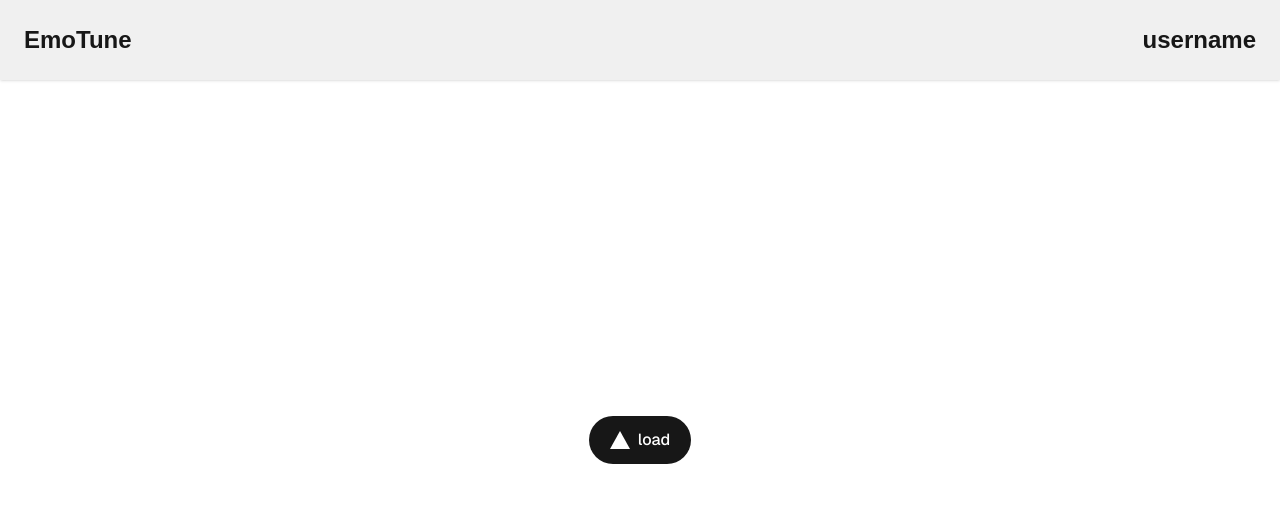
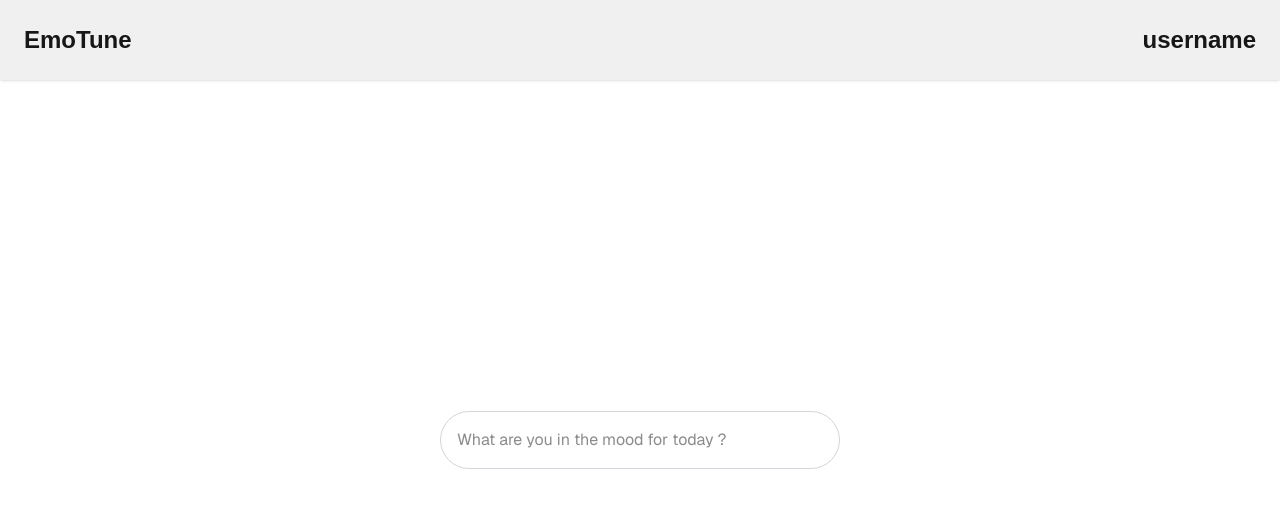
Before and after one commit to TabasKo0/EmoTune, a Next.js app: page / in a window 1280 px wide. Shown: the top 508 px of the page. Built offline with nearby package versions, Linux system fonts and the light colour scheme; no server answers.

Commit message:
set up gemini

```diff
--- /dev/null
+++ b/src/app/api/getPlaylist/route.js
@@ -0,0 +1,24 @@
+import { NextResponse } from 'next/server';
+
+export async function POST(req) {
+  const { message } = await req.json();
+  const apiKey = process.env.GOOGLE_API_KEY;
+  const prompt = `Create a spotify playlist based on the following message(may be mood, activity, request, or image) ${message} Return the playlist in only the following json format (no other suggestions , talking or anything, just the json):{playlistName:string,description:string,songs:{{title:string,artist:string,url:string},...}}`;
+  const url = 'https://generativelanguage.googleapis.com/v1beta/models/gemini-2.0-flash:generateContent?key=' + apiKey;
+
+  const body = {
+    contents: [{ parts: [{ text: prompt }] }]
+  };
+
+  try {
+    const response = await fetch(url, {
+      method: 'POST',
+      headers: { 'Content-Type': 'application/json' },
+      body: JSON.stringify(body)
+    });
+    const data = await response.json();
+    return NextResponse.json({ reply: data?.candidates?.[0]?.content?.parts?.[0]?.text || 'No response.' });
+  } catch (error) {
+    return NextResponse.json({ reply: 'Error fetching Gemini response.' });
+  }
+}
--- a/src/app/page.js
+++ b/src/app/page.js
@@ -1,30 +1,58 @@
 "use client";
-import Image from "next/image";
 import {useState} from "react";
 
 export default function Home() {
   const [loading,isloading]=useState(true);
+  const [playlist,setPlaylist]=useState(null);
+
+  function handleSubmit() {
+    return async function (e) {
+      e.preventDefault();
+      const formData = new FormData(e.target);
+      const message = formData.get("message");
+
+      if (!message) return;
+
+      isloading(false);
+
+      try {
+        const response = await fetch("/api/getPlaylist", {
+          method: "POST",
+          headers: {
+            "Content-Type": "application/json",
+          },
+          body: JSON.stringify({ message }),
+        });
+
+        if (!response.ok) {
+          throw new Error("Network response was not ok");
+        }
+
+        const data = await response.json();
+        setPlaylist(data);
+        try {
+          const resp = JSON.stringify(data.reply);
+          console.log(resp);
+        } catch (err) {
+          console.error('Invalid playlist JSON:', err);
+        }
+      } catch (error) {
+        console.error("Error fetching playlist:", error);
+      } finally {
+        isloading(true);
+      }
+    };
+  }
 
   return (
     <div className="font-sans grid grid-rows-[20px_1fr_20px] items-center justify-items-center min-h-[90vh] p-8 pb-20 gap-16 sm:p-20">
       <main className="flex flex-col gap-[32px] row-start-2 items-center sm:items-start">
-
-
         <div className="flex gap-4 items-center flex-col sm:flex-row">
-          <button
-            className="rounded-full border border-solid border-transparent transition-colors flex items-center justify-center bg-foreground text-background gap-2 hover:bg-[#383838] dark:hover:bg-[#ccc] font-medium text-sm sm:text-base h-10 sm:h-12 px-4 sm:px-5 sm:w-auto"
-            onClick={()=>{isloading(!loading)}}
-          >
-            <Image
-              className="dark:invert"
-              src="/vercel.svg"
-              alt="Vercel logomark"
-              width={20}
-              height={20}
-            />
-            load
-          </button>
-
+          <form
+            onSubmit={handleSubmit()}
+            className="flex items-center gap-4">
+            <input type="text" name="message" placeholder="What are you in the mood for today ?" className="p-4 rounded-full border border-gray-300 w-[300px] sm:w-[400px] focus:outline-none focus:ring-2 focus:ring-blue-500" required />
+          </form>
         </div>
       </main>
     </div>
```
